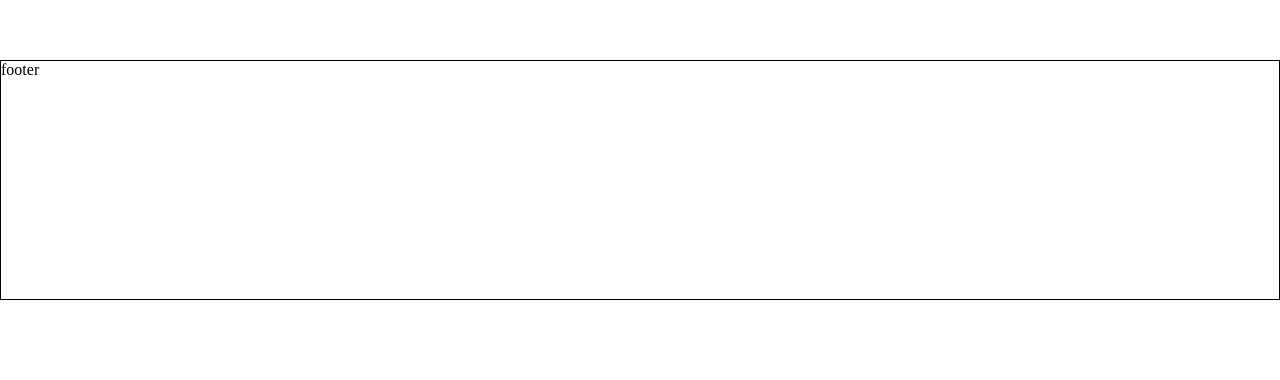
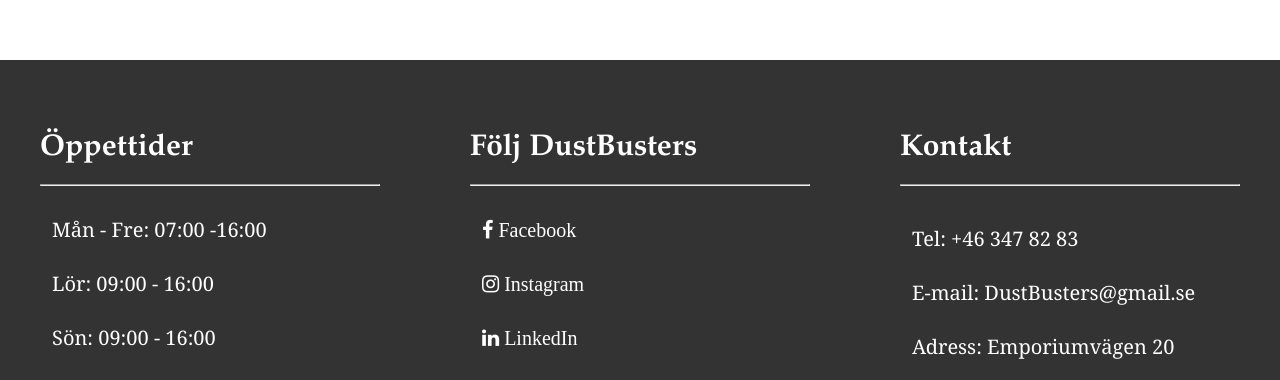
Before and after one commit to jonaelghid3y/DustBusters, a React (Vite) app: page / in a window 1280 px wide. Shown: the part 2420-2800 px from the top of the page. Before the commit the page ends 2720 px from the top, so only its background shows below. Built offline with nearby package versions, Linux system fonts and the light colour scheme.

Commit message:
Footer done

```diff
--- a/package.json
+++ b/package.json
@@ -12,6 +12,7 @@
     "build-storybook": "storybook build"
   },
   "dependencies": {
+    "font-awesome": "^4.7.0",
     "react": "^18.2.0",
     "react-dom": "^18.2.0",
     "react-icons": "^4.11.0",
--- a/src/Components/Footer.jsx
+++ b/src/Components/Footer.jsx
@@ -1,17 +1,124 @@
 import React from 'react'
 import styled from 'styled-components'
+import 'font-awesome/css/font-awesome.min.css';
+
 
 function Footer() {
   return (
     <Styledfooter>
-        footer
+
+
+
+<Footercontainer1>
+
+<h3 style={footerheader}>Öppettider</h3>
+<br></br>
+<hr style={{color:"orange",}}></hr>
+<br></br>
+<ul style={liststyle}>
+<li>Mån - Fre: 07:00 -16:00</li>
+<br></br>
+<li>Lör: 09:00 - 16:00</li>
+<br></br>
+<li>Sön: 09:00 - 16:00</li>
+
+</ul>
+
+</Footercontainer1>
+
+<Footercontainer2>
+
+<h3 style={footerheader}>Följ DustBusters</h3>
+<br></br>
+<hr style={{color:"orange",}}></hr>
+<br></br>
+<ul style={liststyle}>
+
+<div>
+<i className="fa fa-facebook"> Facebook</i>
+</div>
+<br></br>
+
+<div>
+<i className="fa fa-instagram"> Instagram</i>
+</div>
+
+<br></br>
+<div>
+<i className="fa fa-linkedin"> LinkedIn</i>
+</div>
+<br></br>
+<div>
+<i className="fa fa-twitter"> Twitter</i>
+</div>
+
+</ul>
+</Footercontainer2>
+
+<Footercontainer3>
+
+<h3 style={footerheader}>Kontakt</h3>
+<br></br>
+<hr style={{color:"orange",}}></hr>
+<ul style={liststyle}>
+<br></br>
+<li>Tel: +46 347 82 83</li>
+<br></br>
+<li>E-mail: DustBusters@gmail.se</li>
+<br></br>
+<li>Adress: Emporiumvägen 20</li>
+
+</ul>
+</Footercontainer3>
+
     </Styledfooter>
   )
+
+}
+
+const footerheader = {
+  color:"white",
+  fontFamily:"Garamond",
+  textAlign:"left",
+  fontSize:"30px",
+}
+
+const liststyle = {
+  listStyle:"none",
+  margin:"10px",
+  padding:"2px",
+  color:"white",
+  fontSize:"20px",
+  fontFamily:"Georgia",
 }
 const Styledfooter = styled.footer`
   width: 100%;
-  height: 30vh;
-  border: 1px solid black;
+  height: 40vh;
+  display:flex;
+  justify-content:space-around;
+  background:#333333;
+  gap:10px;
+  flex-direction:row;
 `
 
+const Footercontainer1 = styled.footer`
+height:240px;
+width:25rem;
+margin:40px;
+margin-top:70px;
+`
+
+const Footercontainer2 = styled.footer`
+height:240px;
+width:25rem;
+margin:40px;
+margin-top:70px;
+`
+
+const Footercontainer3 = styled.footer`
+height:240px;
+width:25rem;
+margin:40px;
+margin-top:70px;
+`
 export default Footer
--- a/src/Components/Header.jsx
+++ b/src/Components/Header.jsx
@@ -11,8 +11,9 @@
 }
 const Styledheader = styled.header`
   width: 100%;
-  height: 10vh;
+  height:10vh;
   border: 1px solid black;
+
 `
 
 export default Header
```
Also changed, not shown: 1 other file (tests, documents, lock files or other folders).
